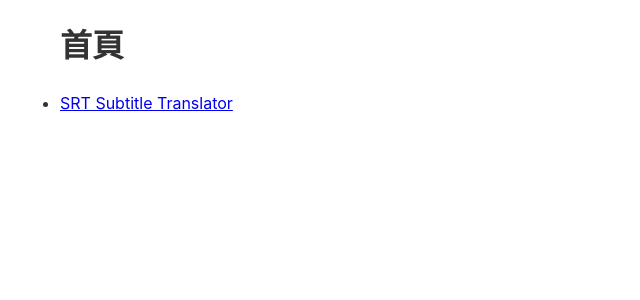
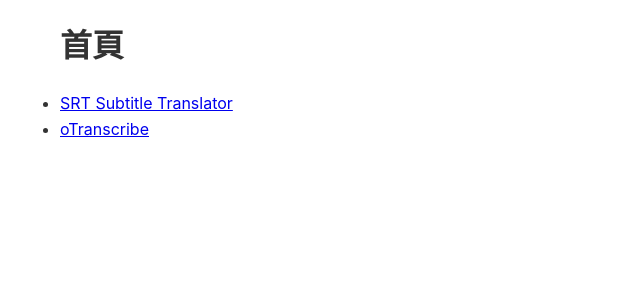
Before and after one commit to mhbai/mhbai.github.io, a Jekyll site: the page built from index.md, in a window 1280 px wide. Shown: the top 300 px of the page, without its empty margins (0-640 px from the left). Built offline with Jekyll 4.4.1, drawn with Linux system fonts in a browser that asks for light colours.

Commit message:
Add oTranscribe link to index.md

```diff
--- a/index.md
+++ b/index.md
@@ -4,3 +4,4 @@ title: 首頁
 ---
 
 - [SRT Subtitle Translator](https://mhbai.github.io/Subtitle-Translator-for-LM-Studio/)
+- [oTranscribe](https://mhbai.github.io/oTranscribe/)
```
